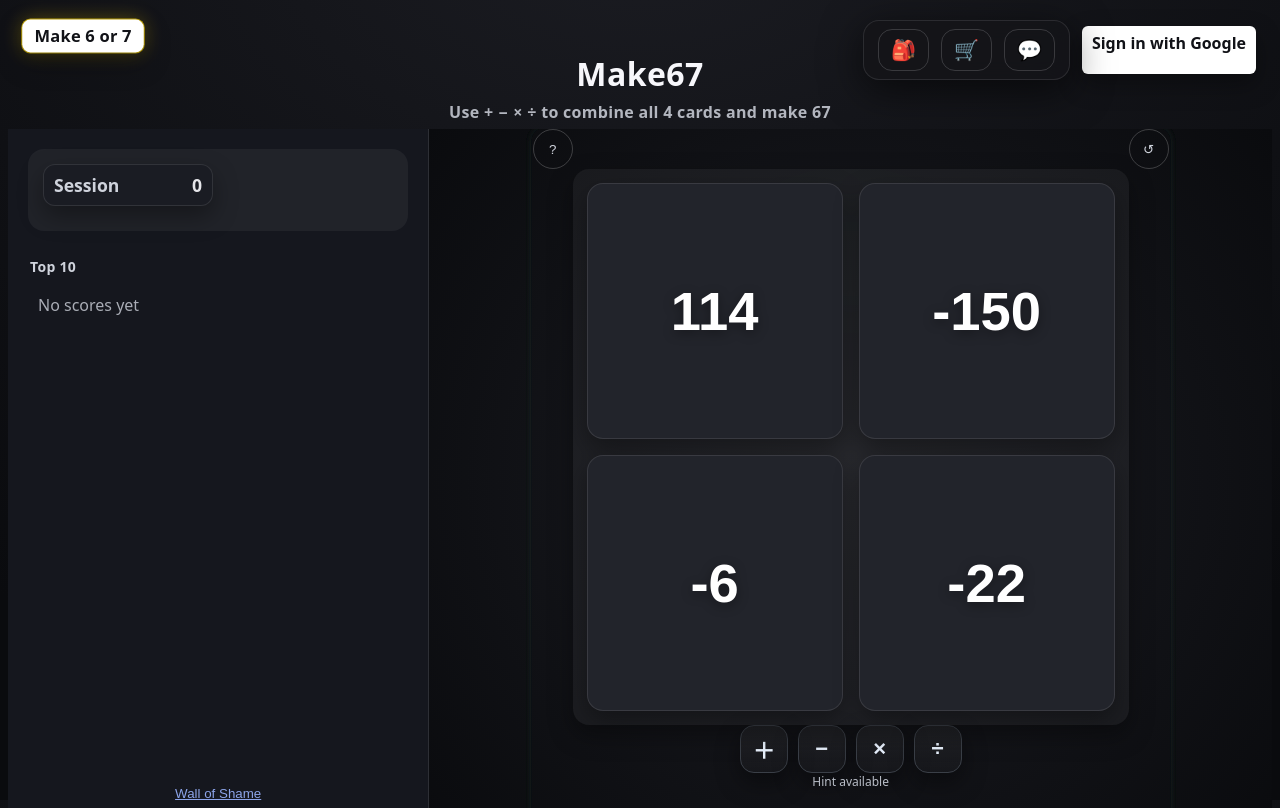
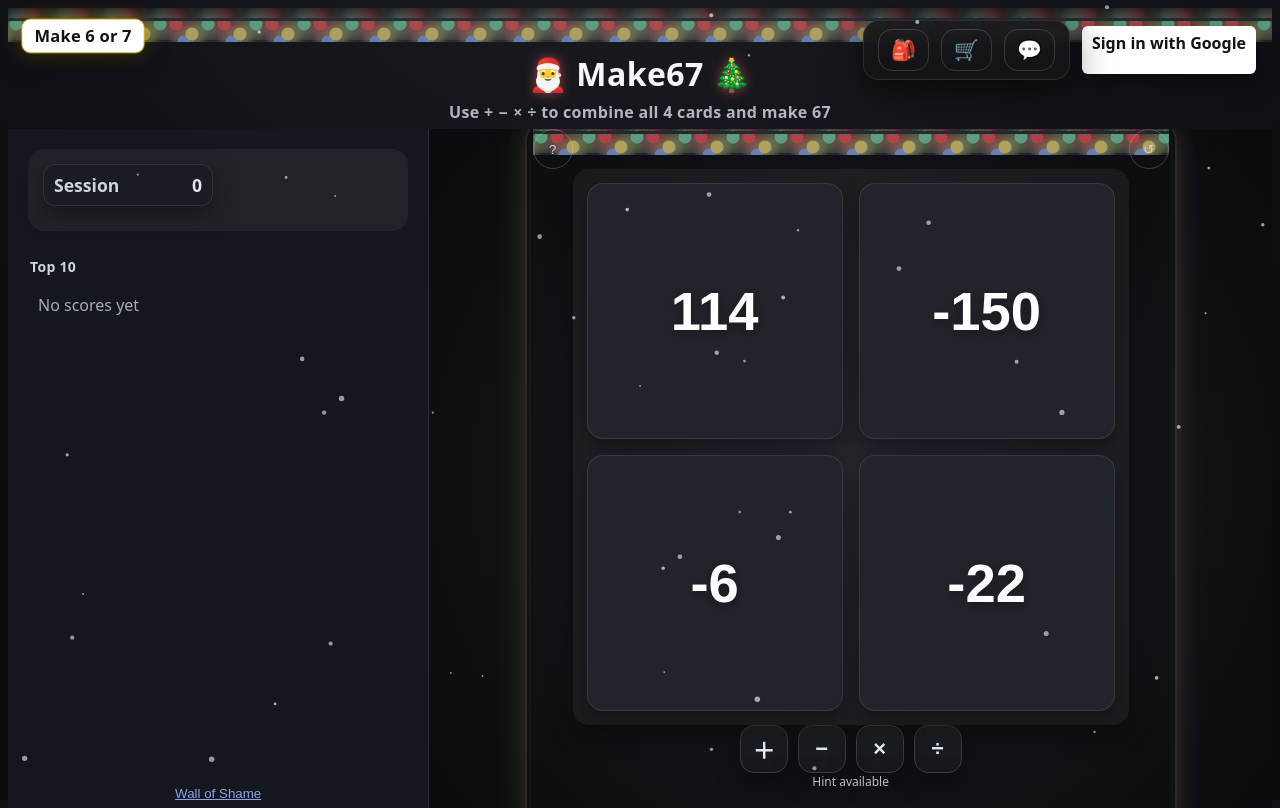
Before and after one commit to kickinslowly/MoodMeter, a Flask app: page /make67 in a window 1280 px wide. Run offline with Flask 3, Linux system fonts and the light colour scheme; data that the repository does not hold is empty; some libraries are stand-ins or nearby versions.

Commit message:
added xmas theme

```diff
--- a/static/css/styles.css
+++ b/static/css/styles.css
@@ -1432,11 +1432,87 @@ button, .btn, .google-login-btn, .logout-btn, input, select {
   box-shadow: 0 24px 70px rgba(0,0,0,0.6), 0 0 0 1px rgba(255,255,255,0.06) inset;
 }
 
+/* --- Seasonal (Xmas) decorations for Make67 --- */
+.snow-canvas {
+  position: fixed;
+  inset: 0;
+  width: 100vw;
+  height: 100vh;
+  pointer-events: none;
+  z-index: 5; /* Below modals (10k+), above background */
+}
+
+.xmas-title {
+  display: inline-flex;
+  align-items: center;
+  gap: 8px;
+}
+.xmas-title .xmas-emoji {
+  filter: drop-shadow(0 0 6px rgba(255, 100, 100, 0.55));
+}
+
+/* Garland strip with twinkling bulbs */
+.xmas-garland {
+  position: absolute;
+  left: 0;
+  right: 0;
+  height: 34px;
+  pointer-events: none;
+  mix-blend-mode: screen;
+}
+.garland-header { top: 0; }
+.garland-board { top: -8px; }
+
+.xmas-garland::before {
+  content: "";
+  position: absolute;
+  inset: 0;
+  /* cable */
+  background:
+    linear-gradient(#1c2a2f, #1c2a2f) center 10px / 100% 3px no-repeat,
+    /* bulbs (solid cores) */
+    radial-gradient(circle, rgba(255,85,85,.95) 0 6px, transparent 7px) 0 0/48px 32px repeat-x,
+    radial-gradient(circle, rgba(255,240,120,.95) 0 6px, transparent 7px) 16px 10px/48px 32px repeat-x,
+    radial-gradient(circle, rgba(120,235,180,.95) 0 6px, transparent 7px) 32px 0/48px 32px repeat-x,
+    radial-gradient(circle, rgba(140,180,255,.95) 0 6px, transparent 7px) 8px 18px/48px 32px repeat-x,
+    /* colored glow halos matching each bulb color */
+    radial-gradient(circle, rgba(255,85,85,.40) 0 9px, rgba(255,85,85,.18) 16px, rgba(255,85,85,0) 26px) 0 0/48px 32px repeat-x,
+    radial-gradient(circle, rgba(255,240,120,.40) 0 9px, rgba(255,240,120,.18) 16px, rgba(255,240,120,0) 26px) 16px 10px/48px 32px repeat-x,
+    radial-gradient(circle, rgba(120,235,180,.38) 0 9px, rgba(120,235,180,.16) 16px, rgba(120,235,180,0) 26px) 32px 0/48px 32px repeat-x,
+    radial-gradient(circle, rgba(140,180,255,.38) 0 9px, rgba(140,180,255,.16) 16px, rgba(140,180,255,0) 26px) 8px 18px/48px 32px repeat-x;
+  animation: bulbsTwinkle 2.6s ease-in-out infinite;
+  /* remove white drop shadow so the glow matches bulb colors */
+  filter: none;
+}
+
+@keyframes bulbsTwinkle {
+  0%, 100% { opacity: .85; }
+  50% { opacity: .55; }
+}
+
+/* Slightly desynchronize header/board twinkle for a more natural effect */
+.garland-header::before { animation-duration: 2.8s; animation-delay: .15s; }
+.garland-board::before { animation-duration: 3.2s; animation-delay: 1.1s; }
+
+/* Slight festive focus around the game board */
+.make67-page .game-board-wrapper {
+  position: relative;
+}
+.make67-page .game-board-wrapper::after {
+  content: "";
+  position: absolute;
+  inset: -6px;
+  border-radius: 18px;
+  pointer-events: none;
+  box-shadow: 0 0 0 2px rgba(255,255,255,0.05), 0 0 22px rgba(255, 60, 60, 0.18), 0 0 38px rgba(80, 200, 120, 0.18);
+}
+
 /* Mobile */
 @media (max-width: 768px) {
   .make67-page .split-layout { display: block; height: calc(100vh - var(--header-h, 100px)); }
   .make67-page .panel-left { display: none; }
   .make67-page .panel-left.mobile-visible { display: flex; position: fixed; inset: 0; z-index: 200; }
+
   .make67-page .panel-right { height: calc(100vh - var(--header-h, 100px)); }
   .make67-page .mobile-only { display: inline-flex; }
 }
--- a/static/js/make67.js
+++ b/static/js/make67.js
@@ -1244,3 +1244,83 @@
     }
   });
 })();
+
+// --- Gentle Snowfall Overlay ---
+(function initMake67Snow(){
+  const canvas = document.getElementById('snowCanvas');
+  if (!canvas) return;
+
+  const ctx = canvas.getContext('2d');
+  let dpr = Math.min(window.devicePixelRatio || 1, 2);
+  let W = 0, H = 0;
+
+  function resize(){
+    dpr = Math.min(window.devicePixelRatio || 1, 2);
+    W = Math.max(1, Math.round(window.innerWidth));
+    H = Math.max(1, Math.round(window.innerHeight));
+    canvas.width = Math.round(W * dpr);
+    canvas.height = Math.round(H * dpr);
+  }
+  resize();
+  window.addEventListener('resize', resize);
+
+  const flakes = [];
+  function initFlakes(){
+    flakes.length = 0;
+    const base = (W * H) / 18000; // density
+    const count = Math.max(40, Math.min(180, Math.round(base)));
+    for (let i=0; i<count; i++){
+      flakes.push(makeFlake(Math.random() * W, Math.random() * H));
+    }
+  }
+  function makeFlake(x, y){
+    const r = 0.8 + Math.random() * 2.0;
+    return {
+      x, y, r,
+      vy: 0.12 + Math.random() * 0.35, // slow fall
+      vx: (-0.15 + Math.random() * 0.3),
+      amp: 8 + Math.random() * 18,
+      phase: Math.random() * Math.PI * 2,
+      tw: 0.6 + Math.random() * 0.4 // twinkle
+    };
+  }
+  initFlakes();
+  window.addEventListener('resize', initFlakes);
+
+  let rafId = 0;
+  function draw(){
+    ctx.clearRect(0, 0, canvas.width, canvas.height);
+    ctx.save();
+    ctx.scale(dpr, dpr);
+    for (let i=0; i<flakes.length; i++){
+      const f = flakes[i];
+      // update
+      f.y += f.vy;
+      f.x += f.vx + Math.sin((f.y * 0.015) + f.phase) * 0.3;
+      if (f.y - f.r > H) { // respawn at top
+        flakes[i] = makeFlake(Math.random() * W, -10 - Math.random() * 40);
+        continue;
+      }
+      if (f.x < -20) f.x = W + 20; else if (f.x > W + 20) f.x = -20;
+
+      // draw flake
+      ctx.beginPath();
+      ctx.fillStyle = `rgba(255,255,255,${0.65 + Math.sin((performance.now()/1000)*f.tw)*0.1})`;
+      ctx.arc(f.x, f.y, f.r, 0, Math.PI * 2);
+      ctx.fill();
+    }
+    ctx.restore();
+    rafId = requestAnimationFrame(draw);
+  }
+
+  function onVis(){
+    if (document.visibilityState === 'hidden'){
+      cancelAnimationFrame(rafId);
+    } else {
+      cancelAnimationFrame(rafId);
+      rafId = requestAnimationFrame(draw);
+    }
+  }
+  document.addEventListener('visibilitychange', onVis);
+  rafId = requestAnimationFrame(draw);
+})();
--- a/templates/make67.html
+++ b/templates/make67.html
@@ -18,7 +18,11 @@
 </head>
 <body>
   <div class="page make67-page">
+    <!-- Soft snowfall overlay -->
+    <canvas id="snowCanvas" class="snow-canvas" aria-hidden="true"></canvas>
     <header class="header">
+      <!-- Festive garland across the header -->
+      <div class="xmas-garland garland-header" aria-hidden="true"></div>
       <div style="display:flex; align-items:center; gap:8px;">
         <a href="{{ url_for('index') }}" class="back-link" title="Back to Mood Meter">← Mood Meter</a>
         <a href="{{ url_for('make6or7_page') }}" class="make67-btn" title="Play Make 6 or 7">Make 6 or 7</a>
@@ -43,7 +47,7 @@
           {% endif %}
         </div>
       </div>
-      <h1 class="title">Make67</h1>
+      <h1 class="title xmas-title"><span class="xmas-emoji" aria-hidden="true">🎅</span> Make67 <span class="xmas-emoji" aria-hidden="true">🎄</span></h1>
       <div class="subtitle" style="opacity:.85; margin-top:6px;">Use + − × ÷ to combine all 4 cards and make 67</div>
     </header>
 
@@ -75,6 +79,8 @@
 
       <section class="panel-right">
         <div class="game-board-wrapper">
+          <!-- Festive garland over the game board -->
+          <div class="xmas-garland garland-board" aria-hidden="true"></div>
           <button id="hintBtn" class="shoulder-btn left" title="Hint (H)">?</button>
           <button id="resetBtn" class="shoulder-btn right" title="Reset (R)">↺</button>
 
```
